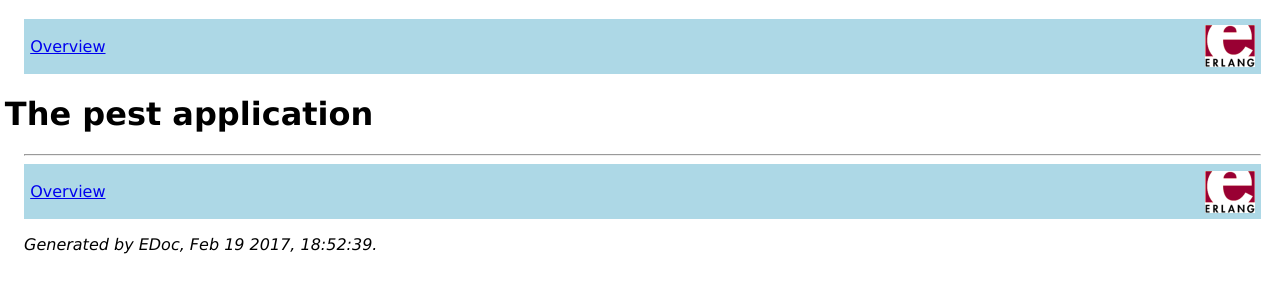
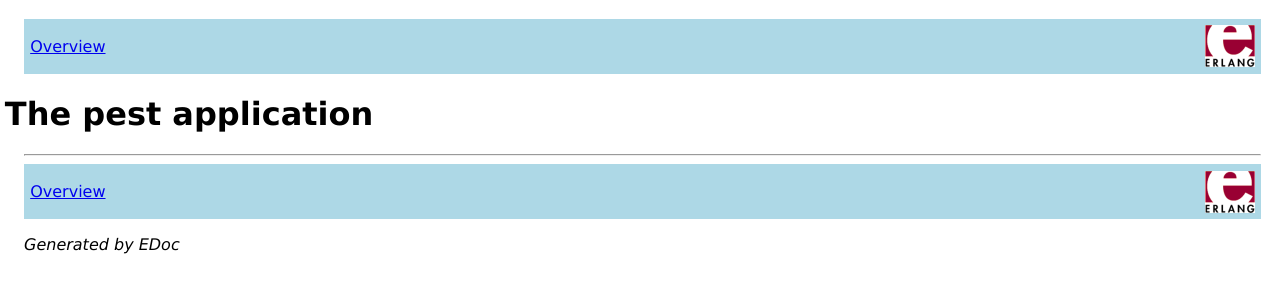
Before and after one commit to okeuday/pest, a plain HTML site: page doc/overview-summary.html in a window 1280 px wide. Drawn offline with Linux system fonts and the light colour scheme.

```diff
--- a/doc/overview-summary.html
+++ b/doc/overview-summary.html
@@ -11,6 +11,6 @@
 
 <hr>
 <div class="navbar"><a name="#navbar_bottom"></a><table width="100%" border="0" cellspacing="0" cellpadding="2" summary="navigation bar"><tr><td><a href="overview-summary.html" target="overviewFrame">Overview</a></td><td><a href="http://www.erlang.org/"><img src="erlang.png" align="right" border="0" alt="erlang logo"></a></td></tr></table></div>
-<p><i>Generated by EDoc, Feb 19 2017, 18:52:39.</i></p>
+<p><i>Generated by EDoc</i></p>
 </body>
 </html>
```
Also changed, not shown: doc/pest.html (+2 -2 lines), 4 other files.
